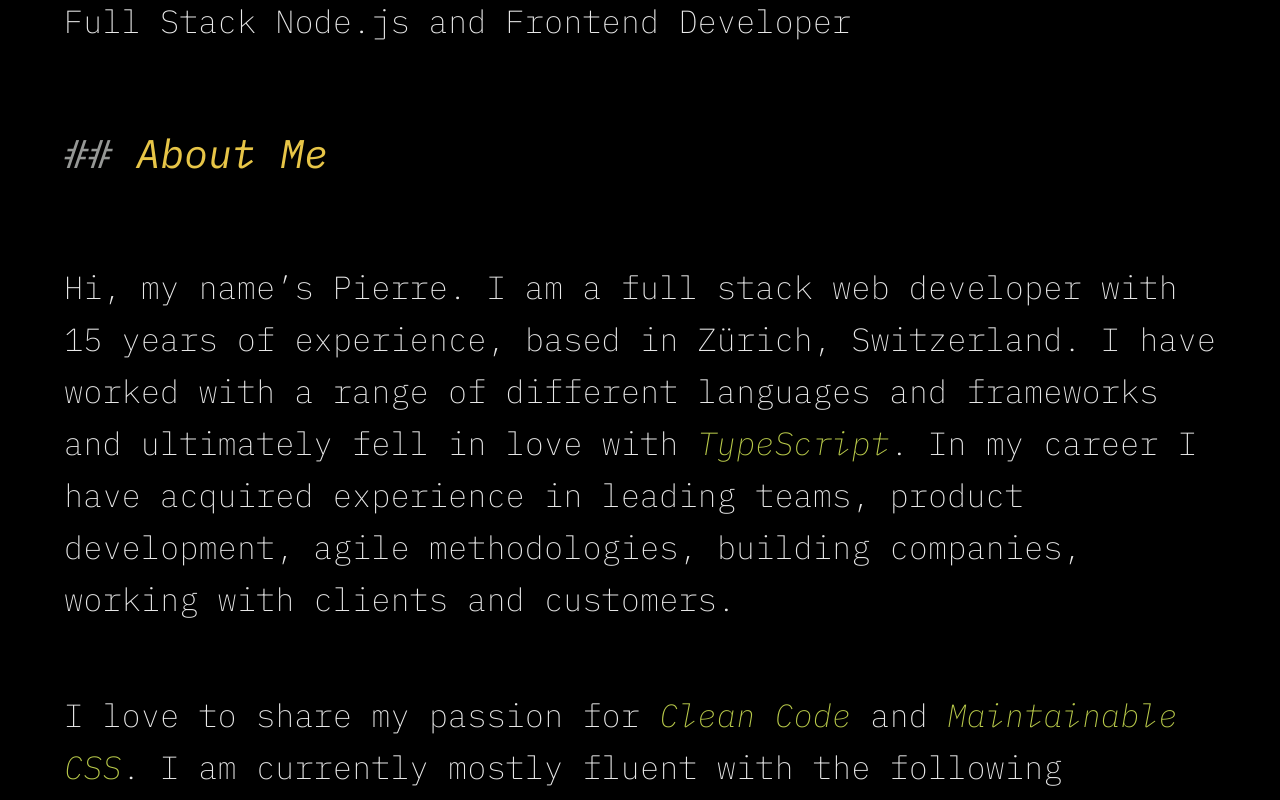
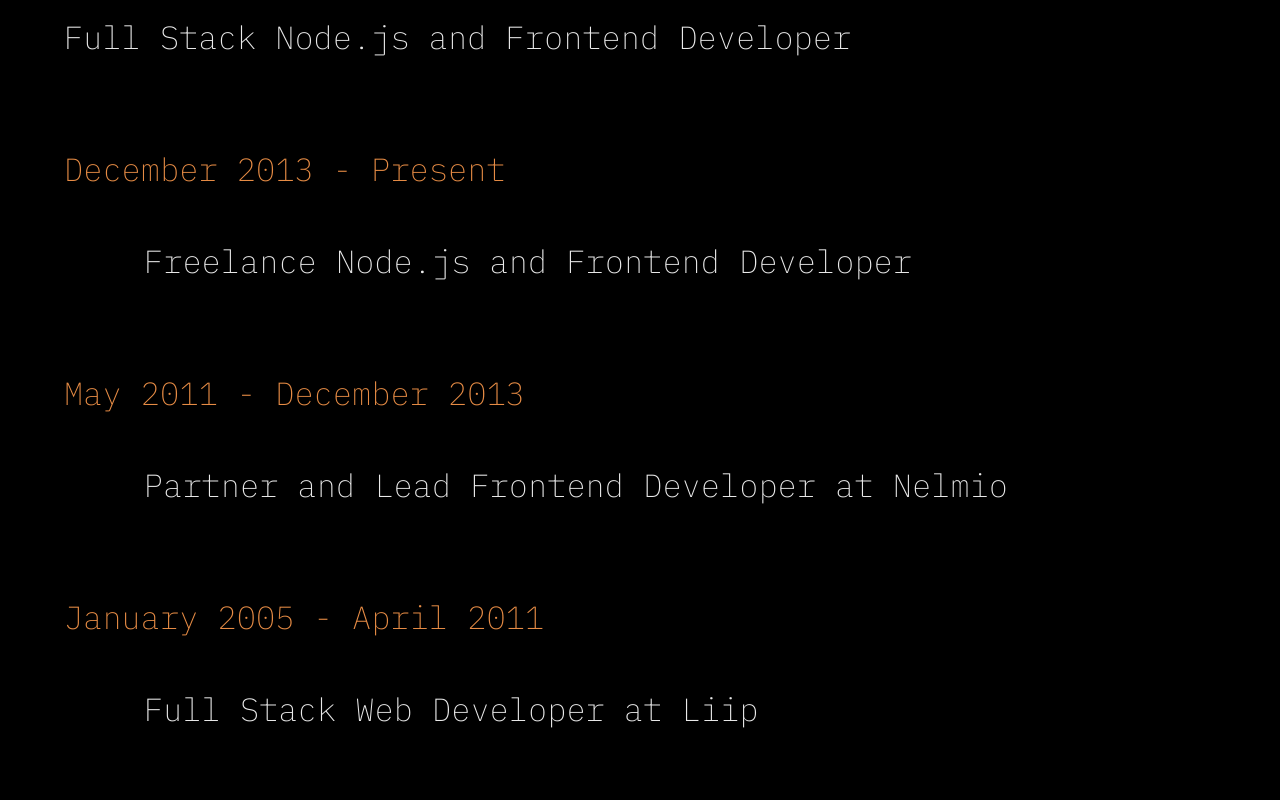
Before and after one commit to caillou/caillou.ch, a Next.js app: page / in a window 1280 px wide. Shown: the part 1060-1860 px from the top of the page. Built offline with nearby package versions, Linux system fonts and the light colour scheme.

Commit message:
Add an overview

```diff
--- a/pages/index.tsx
+++ b/pages/index.tsx
@@ -20,7 +20,19 @@ export default function Home() {
       <main>
         <div className="content">
           <h1>Pierre Spring</h1>
-          Full Stack Node.js and Frontend Developer
+          <p>Full Stack Node.js and Frontend Developer</p>
+
+          <dl>
+            <dt>December 2013 - Present</dt>
+            <dd>Freelance Node.js and Frontend&nbsp;Developer</dd>
+            <dt>May 2011 - December 2013</dt>
+            <dd>Partner and Lead Frontend Developer at&nbsp;Nelmio</dd>
+            <dt>January 2005 - April 2011</dt>
+            <dd>Full Stack Web Developer at&nbsp;Liip</dd>
+            <dt>2000 - 2006</dt>{' '}
+            <dd>BSc Computer Science University&nbsp;of&nbsp;Fribourg</dd>
+          </dl>
+
           <h2>About Me</h2>
           <p>
             Hi, my name’s Pierre. I am a full stack web developer with 15 years
@@ -58,7 +70,9 @@ export default function Home() {
             <em>automated testing</em> are often easy to implement and have a
             tremendous effect on <em>long-term productivity</em> of a team.
           </p>
+
           <h2>Experience</h2>
+
           <h3>Freelance</h3>
           <p>Node.js and Frontend Developer</p>
           <p>December 2013 - Present</p>
@@ -102,7 +116,7 @@ export default function Home() {
             <a href="https://www.credit-suisse.ch/">credit-suisse.ch</a>
           </p>
           <h3>Nelmio AG</h3>
-          <p>Partner, Lead Frontend Developer</p>
+          <p>Partner and Lead Frontend Developer</p>
           <p>May 2011 - December 2013</p>
           <p>
             Bootstrapped a fully-remote web agency specialized on single page
--- a/styles/globals.css
+++ b/styles/globals.css
@@ -72,6 +72,7 @@
     @apply italic;
     @apply font-bold;
     @apply text-yellow;
+    @apply leading-relaxed;
 
     margin-top: 2em;
     margin-bottom: 2em;
@@ -120,4 +121,17 @@
   a:focus {
     text-decoration-color: transparent;
   }
+  dl {
+    @apply leading-relaxed;
+  }
+  dt {
+    @apply mt-10;
+    @apply text-orange;
+  }
+  dd {
+    @apply mb-10 ml-10 mt-5;
+  }
+  .date {
+    @apply text-orange;
+  }
 }
```
